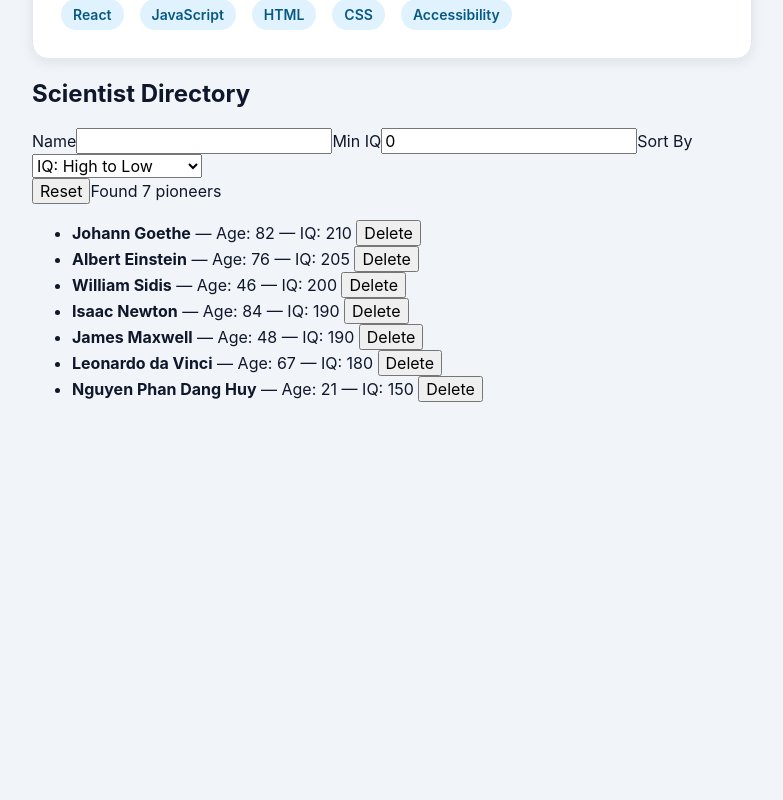
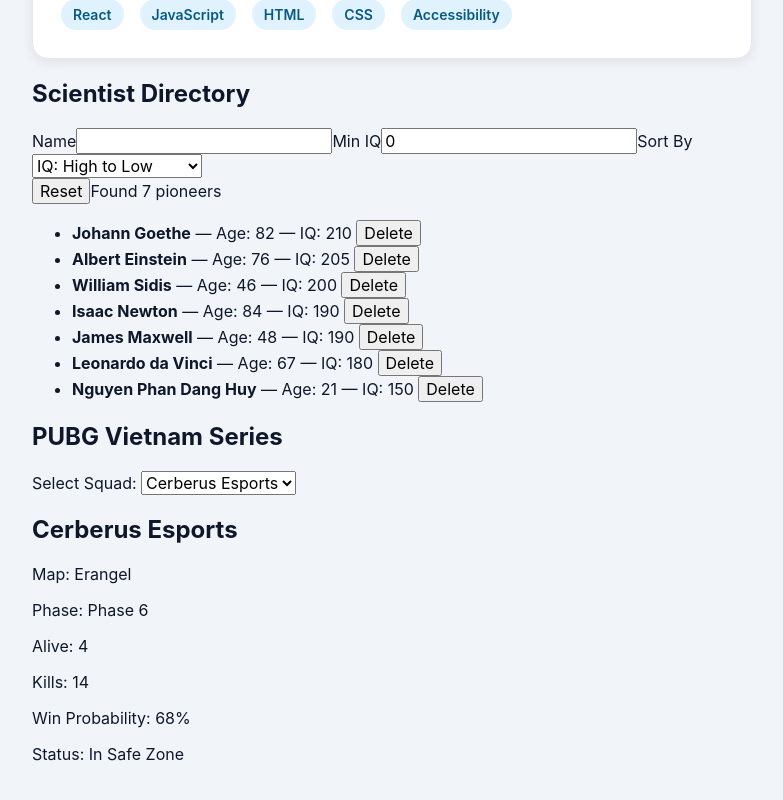
Before and after one commit to nguyenphandanghuy/Exercise_Lab3, a React (Vite) app: page / in a window 1280 px wide. Shown: the part 482-1282 px from the top of the page, without its empty margins (232-1015 px from the left). Before the commit the page ends 932 px from the top, so only its background shows below. Built offline with nearby package versions, Linux system fonts and the light colour scheme.

Commit message:
feat(ex3): implement PUBG telemetry 4-state and AbortController

```diff
--- a/src/App.jsx
+++ b/src/App.jsx
@@ -1,3 +1,5 @@
+import { useState } from "react";
+import PubgMatchTelemetry from "./components/PubgMatchTelemetry";
 import ScientistDirectory from "./components/ScientistDirectory";
 import DeveloperCard from "./components/DeveloperCard";
 import "./App.css";
@@ -16,6 +18,7 @@
 };
 
 function App() {
+    const [selectedSquad, setSelectedSquad] = useState("cerberus");
   return (
     <main className="app">
       <header className="page-header">
@@ -25,8 +28,24 @@
 
       <DeveloperCard developer={developer} />
       <ScientistDirectory />
+      <section>
+        <h2>PUBG Vietnam Series</h2>
+
+        <label htmlFor="squad-select">Select Squad: </label>
+
+        <select
+          id="squad-select"
+          value={selectedSquad}
+          onChange={(event) => setSelectedSquad(event.target.value)}
+        >
+          <option value="cerberus">Cerberus Esports</option>
+          <option value="expendables">The Expendables</option>
+          <option value="genius">Genius Esports</option>
+        </select>
+
+        <PubgMatchTelemetry squadId={selectedSquad} />
+      </section>
     </main>
   );
 }
-
 export default App;
--- /dev/null
+++ b/src/components/PubgMatchTelemetry.jsx
@@ -0,0 +1,131 @@
+
+import { useEffect, useState } from "react";
+import { PUBG_VN_SQUADS } from "../data/pubgSquads";
+
+export function PubgMatchTelemetry({ squadId }) {
+  const [view, setView] = useState({
+    status: "IDLE",
+    data: null,
+    error: null,
+  });
+
+  const [retryTick, setRetryTick] = useState(0);
+
+  useEffect(() => {
+    const controller = new AbortController();
+    const signal = controller.signal;
+
+    setView({
+      status: "LOADING",
+      data: null,
+      error: null,
+    });
+
+    const timer = setTimeout(() => {
+      // Ignore an old request after switching squads.
+      if (signal.aborted) return;
+
+      // Simulate 35% packet loss.
+      const packetLost = Math.random() < 0.35;
+
+      if (packetLost) {
+        setView({
+          status: "ERROR",
+          data: null,
+          error: "Satellite connection lost. Please reconnect.",
+        });
+        return;
+      }
+
+      const squad = PUBG_VN_SQUADS.find(
+        (item) => item.id === squadId
+      );
+
+      if (!squad) {
+        setView({
+          status: "ERROR",
+          data: null,
+          error: "Squad not found.",
+        });
+        return;
+      }
+
+      // Ignore results if the request was cancelled.
+      if (signal.aborted) return;
+
+      setView({
+        status: "SUCCESS",
+        data: squad,
+        error: null,
+      });
+    }, 1000);
+
+    return () => {
+      clearTimeout(timer);
+      controller.abort();
+    };
+  }, [squadId, retryTick]);
+
+  // LOADING: Skeleton UI
+  if (view.status === "LOADING") {
+    return (
+      <section aria-busy="true" aria-label="Loading PUBG telemetry">
+        <h2>KRAFTON PUBG Vietnam Telemetry</h2>
+
+        <div className="telemetry-skeleton">
+          <div className="skeleton skeleton-title"></div>
+          <div className="skeleton"></div>
+          <div className="skeleton"></div>
+          <div className="skeleton"></div>
+          <div className="skeleton"></div>
+        </div>
+
+        <p>Connecting to satellite...</p>
+      </section>
+    );
+  }
+
+  // ERROR
+  if (view.status === "ERROR") {
+    return (
+      <section>
+        <h2>Satellite Connection Error</h2>
+
+        <p role="alert">{view.error}</p>
+
+        <button
+          type="button"
+          onClick={() => setRetryTick((tick) => tick + 1)}
+        >
+          Reconnect Satellite (Retry)
+        </button>
+      </section>
+    );
+  }
+
+  // IDLE
+  if (view.status === "IDLE") {
+    return (
+      <section>
+        <h2>KRAFTON PUBG Vietnam Telemetry</h2>
+        <p>Waiting for telemetry...</p>
+      </section>
+    );
+  }
+
+  // SUCCESS
+  return (
+    <article aria-live="polite">
+      <h2>{view.data.name}</h2>
+
+      <p>Map: {view.data.map}</p>
+      <p>Phase: {view.data.phase}</p>
+      <p>Alive: {view.data.alive}</p>
+      <p>Kills: {view.data.kills}</p>
+      <p>Win Probability: {view.data.winProb}</p>
+      <p>Status: {view.data.status}</p>
+    </article>
+  );
+}
+
+export default PubgMatchTelemetry;
--- /dev/null
+++ b/src/data/pubgSquads.js
@@ -0,0 +1,33 @@
+
+export const PUBG_VN_SQUADS = [
+  {
+    id: "cerberus",
+    name: "Cerberus Esports",
+    map: "Erangel",
+    phase: "Phase 6",
+    alive: 4,
+    kills: 14,
+    winProb: "68%",
+    status: "In Safe Zone",
+  },
+  {
+    id: "expendables",
+    name: "The Expendables",
+    map: "Miramar",
+    phase: "Phase 7",
+    alive: 4,
+    kills: 18,
+    winProb: "92%",
+    status: "Holding High Ground",
+  },
+  {
+    id: "genius",
+    name: "Genius Esports",
+    map: "Taego",
+    phase: "Phase 5",
+    alive: 3,
+    kills: 9,
+    winProb: "41%",
+    status: "Rotating Blue Zone",
+  },
+];
```
